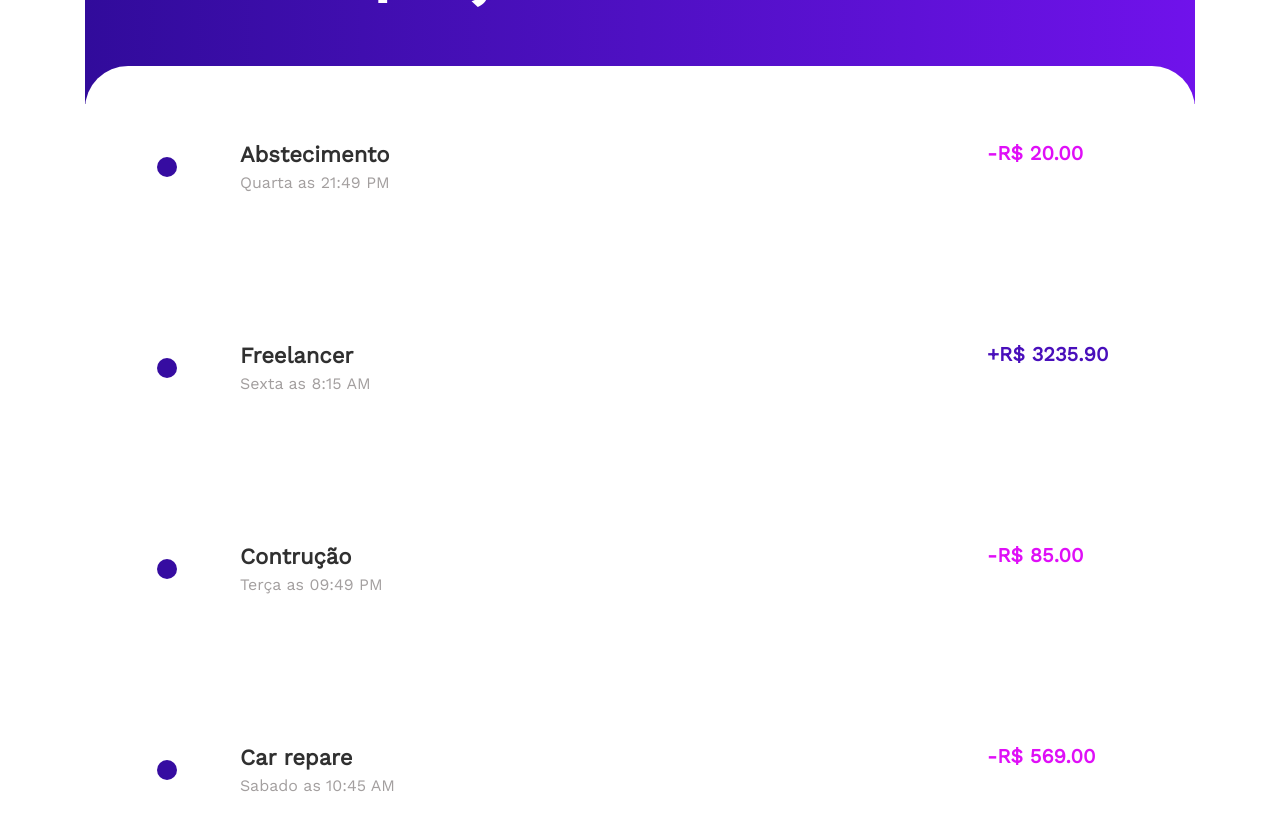
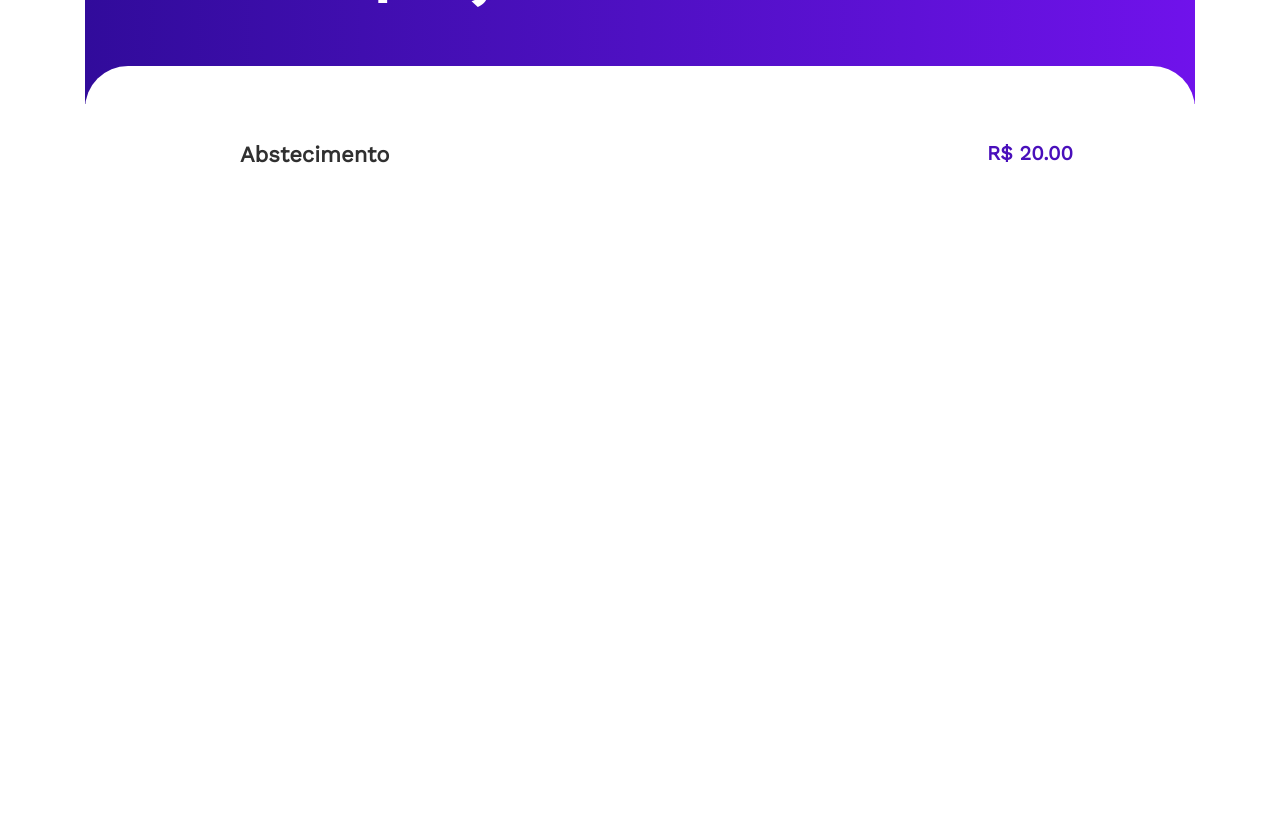
Before and after one commit to fmomoreira/Financas-Pessoais-com-Firebase, a React (Create React App) app: page / in a window 1280 px wide. Shown: the part 220-1050 px from the top of the page. Built offline with nearby package versions, Linux system fonts and the light colour scheme.

Commit message:
Exibindo somente price description

```diff
--- a/src/components/ContainerCardFinance/index.jsx
+++ b/src/components/ContainerCardFinance/index.jsx
@@ -7,76 +7,8 @@ const ContainerCardsFinance = () => {
   <>
     <div className="list-cards-finance">
       <CardFinance
-        status="moneyOut"
-        price="-R$ 20.00"
+        price="R$ 20.00"
         description="Abstecimento"
-        date="Quarta as 21:49 PM"
-        typeExpense="money-out"
-      />
-      <CardFinance
-        status="moneyIn"
-        price="+R$ 3235.90"
-        description="Freelancer"
-        date="Sexta as 8:15 AM"
-        typeExpense="money-deposit"
-      />
-        <CardFinance
-        status="moneyOut"
-        price="-R$ 85.00"
-        description="Contrução"
-        date="Terça as 09:49 PM"
-        typeExpense="money-out"
-      />
-        <CardFinance
-        status="moneyOut"
-        price="-R$ 569.00"
-        description="Car repare"
-        date="Sabado as 10:45 AM"
-        typeExpense="money-out"
-      />
-
-        <CardFinance
-        status="moneyIn"
-        price="+R$ 8490"
-        description="Freelancer"
-        date="Segunda as 12:00 AM"
-        typeExpense="money-deposit"
-      />
-        <CardFinance
-        status="moneyOut"
-        price="-R$ 20.00"
-        description="Abstecimento"
-        date="Quarta as 21:49 PM"
-        typeExpense="money-out"
-      />
-      <CardFinance
-        status="moneyIn"
-        price="+R$ 3235.90"
-        description="Freelancer"
-        date="Sexta as 8:15 AM"
-        typeExpense="money-deposit"
-      />
-        <CardFinance
-        status="moneyOut"
-        price="-R$ 85.00"
-        description="Contrução"
-        date="Terça as 09:49 PM"
-        typeExpense="money-out"
-      />
-        <CardFinance
-        status="moneyOut"
-        price="-R$ 569.00"
-        description="Car repare"
-        date="Sabado as 10:45 AM"
-        typeExpense="money-out"
-      />
-
-        <CardFinance
-        status="moneyIn"
-        price="+R$ 8490"
-        description="Freelancer"
-        date="Segunda as 12:00 AM"
-        typeExpense="money-deposit"
       />
       </div>
   </>
```
